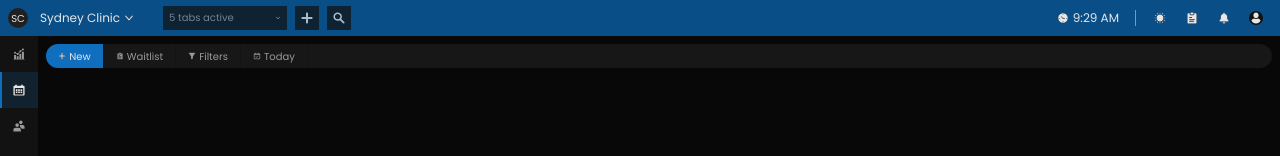
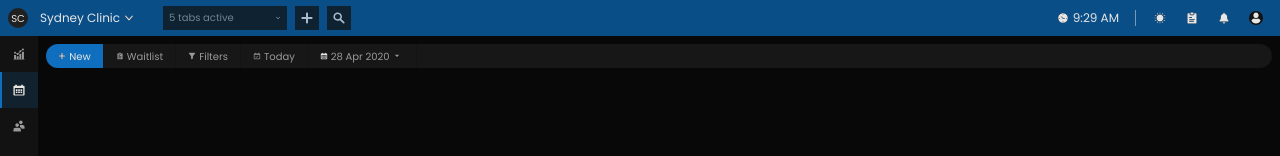
Before and after one commit to AryanshMahato/simpliclaim-ui-task, a React (Create React App) app: page / in a window 1280 px wide. Shown: the top 156 px of the page. Built offline with nearby package versions, Linux system fonts and the light colour scheme; the HTML template or start-up script is replaced by a standard one.

Commit message:
Date Menu Completed

```diff
--- a/src/Components/Menu/Menu.tsx
+++ b/src/Components/Menu/Menu.tsx
@@ -11,6 +11,7 @@ import Task from "../../Assets/task.svg";
 import Filters from "../../Assets/filters.svg";
 import Today from "../../Assets/next-date.svg";
 import Calender from "../../Assets/calender.svg";
+import DropDown from "../../Assets/dropdown.svg";
 import Adjust from "../../Assets/adjust.svg";
 import Settings from "../../Assets/settings.svg";
 import classNames from "classnames";
@@ -29,7 +30,12 @@ const styles = makeStyles((theme: Theme) => ({
   left: {
     height: "100%",
   },
-  date: {},
+  date: {
+    marginRight: 3,
+  },
+  dropDownIcon: {
+    transform: "rotate(180deg)",
+  },
   right: {},
   menuItem: {
     cursor: "pointer",
@@ -67,8 +73,6 @@ const styles = makeStyles((theme: Theme) => ({
 export default () => {
   const classes = styles();
 
-  const today = date();
-
   // Menu Item Data of Left Side(except calender)
   const menuItemsLeft = [
     { name: "New", icon: Add, active: true },
@@ -78,7 +82,7 @@ export default () => {
   ];
 
   // Menu Date Item
-  const menuDate = { name: today, icon: Calender, isDate: true };
+  const menuDate = { name: date(), icon: Calender, isDate: true };
 
   // Menu Item Data of Right Side
   const menuItemsRight = [
@@ -89,6 +93,7 @@ export default () => {
   //? JSX Return
   return (
     <Grid container className={classes.root} alignItems={"center"}>
+      {/*Left Menu*/}
       <Grid container alignItems={"center"} className={classes.left}>
         {menuItemsLeft.map((menuItem) => (
           <>
@@ -113,7 +118,25 @@ export default () => {
             <Divider variant={"middle"} className={classes.divider} />
           </>
         ))}
+        {/* Date Menu */}
+        <div className={classes.menuItem}>
+          <img
+            src={menuDate.icon}
+            alt={menuDate.name}
+            className={classes.icon}
+          />
+          <Typography className={classNames(classes.name, classes.date)}>
+            {menuDate.name}
+          </Typography>
+          <img
+            src={DropDown}
+            alt={"Drop Down"}
+            className={classNames(classes.icon, classes.dropDownIcon)}
+          />
+        </div>
+        <Divider variant={"middle"} className={classes.divider} />
       </Grid>
+      {/*Right Menu*/}
     </Grid>
   );
 };
```
Also changed, not shown: src/Assets/dropdown.svg (added).
